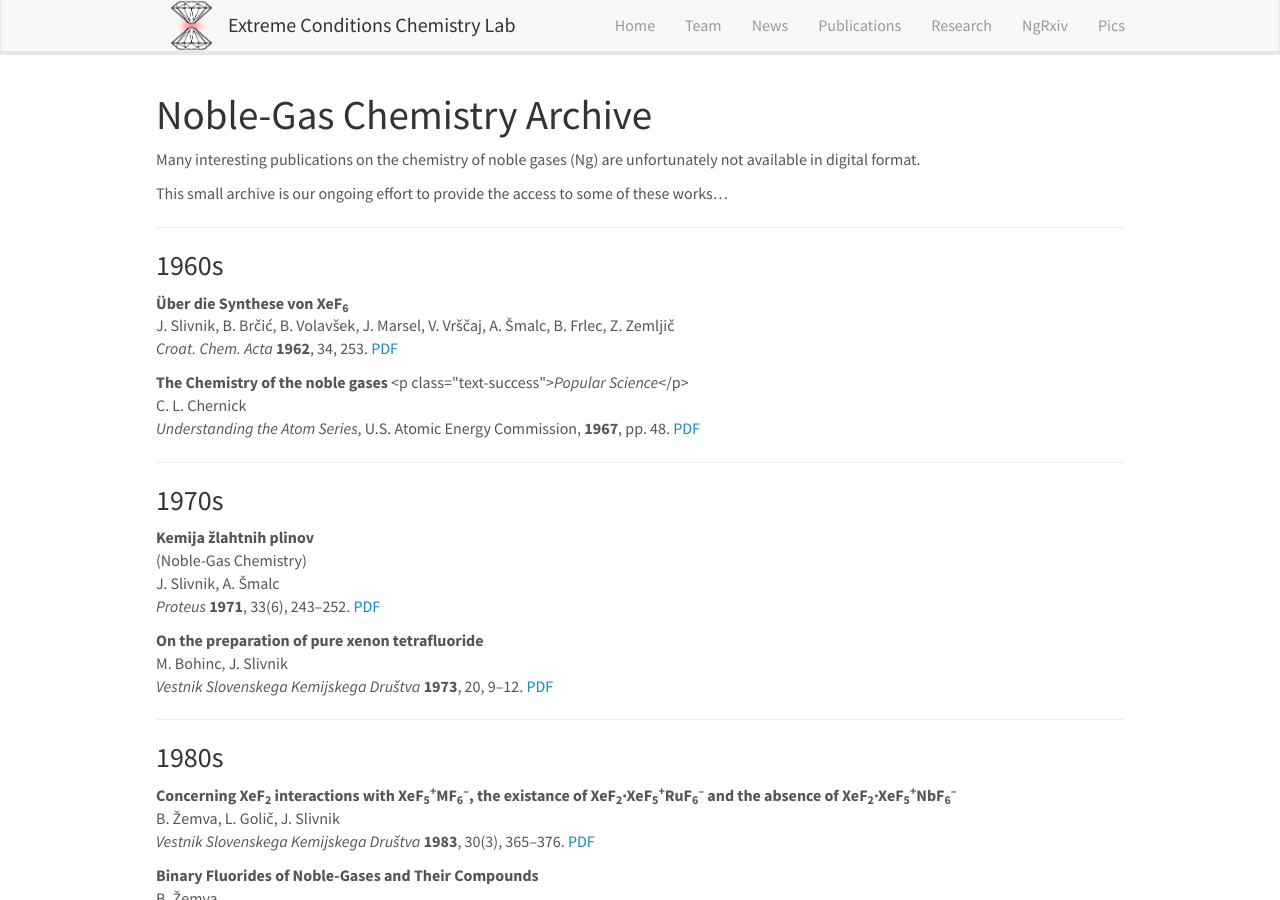
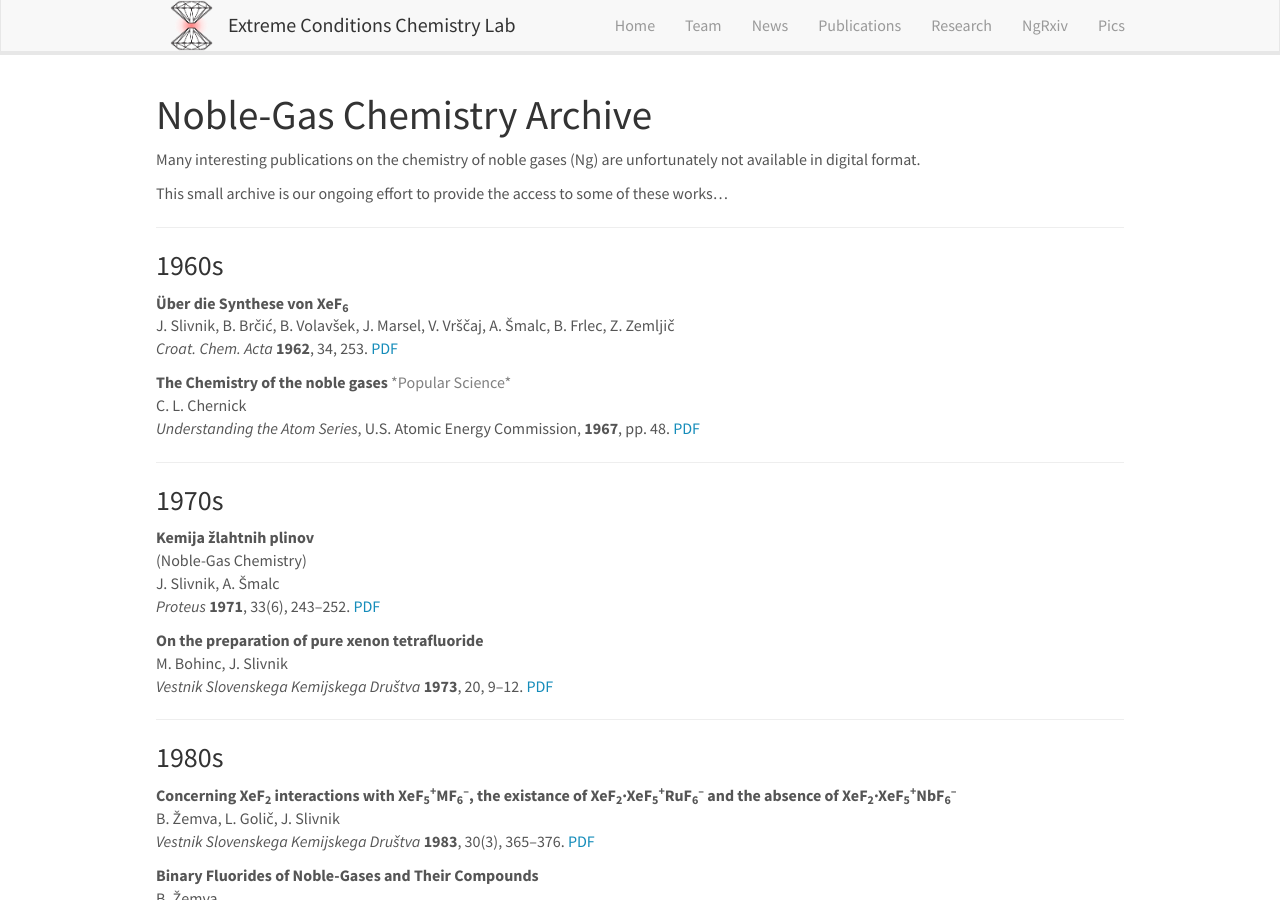
Before and after one commit to eccl-jsi/eccl-jsi.github.io, a Jekyll site: the page built from _pages/ngrxiv.md, in a window 1280 px wide and 900 px high. Built offline with Jekyll 4.4.1, drawn with Linux system fonts in a browser that asks for light colours; nearby versions of some CDN libraries.

Commit message:
Update ngrxiv.md

```diff
--- a/_pages/ngrxiv.md
+++ b/_pages/ngrxiv.md
@@ -20,7 +20,7 @@ This small archive is our ongoing effort to provide the access to some of these
 <br>J. Slivnik, B. Brčić, B. Volavšek, J. Marsel, V. Vrščaj, A. Šmalc, B. Frlec, Z. Zemljič
 <br>*Croat. Chem. Acta* **1962**, 34, 253. [PDF](https://pubweb.carnet.hr/ccacaa/wp-content/uploads/sites/182/2017/12/CCA_34_1962_253.pdf)
 
-**The Chemistry of the noble gases**  <p class="text-success">*Popular Science*</p>
+**The Chemistry of the noble gases**   <font color="gray">*Popular Science*</font>
 <br>C. L. Chernick
 <br>*Understanding the Atom Series*, U.S. Atomic Energy Commission,  **1967**, pp. 48. [PDF](https://www.osti.gov/includes/opennet/includes/Understanding%20the%20Atom/The%20Chemistry%20of%20Noble%20Gases.pdf)
 
```
